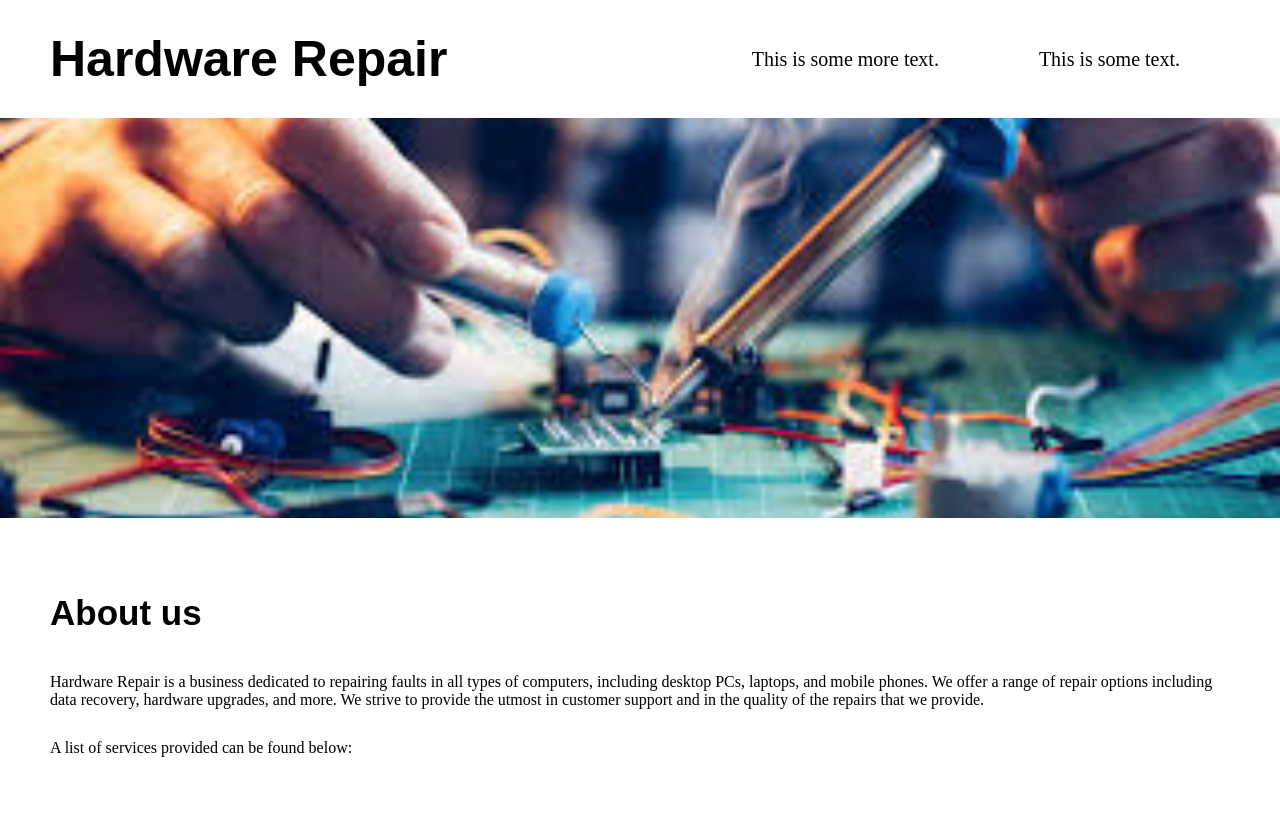
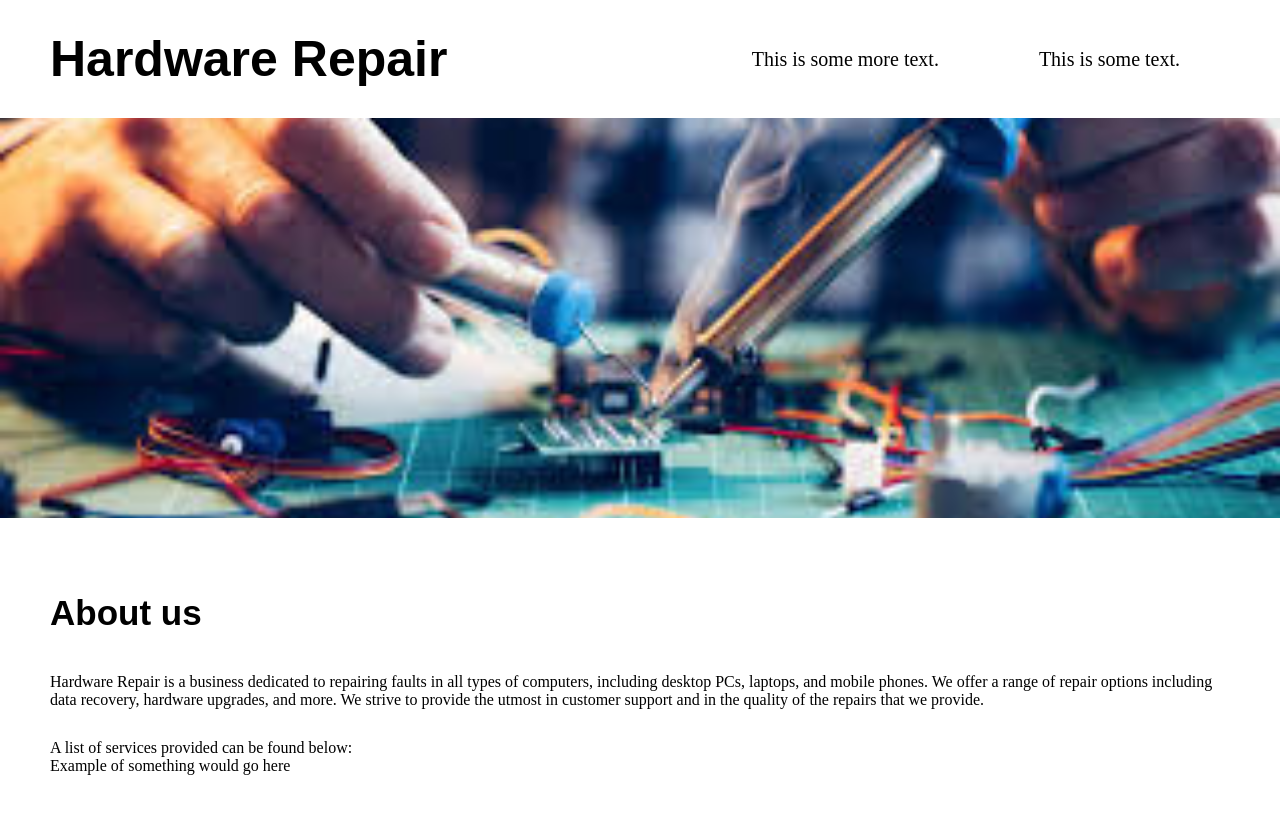
Before and after one commit to rlcyphr/hardware-repair, a website: page views/index.html in a window 1280 px wide. Drawn offline with Linux system fonts and the light colour scheme; files that its build step writes are made by us from their sources.

Commit message:
Testing change

```diff
--- a/views/index.html
+++ b/views/index.html
@@ -39,6 +39,7 @@
 
     <div class="services">
         <p>A list of services provided can be found below:</p>
+        <p>Example of something would go here</p>
 
 
     </div>
```
